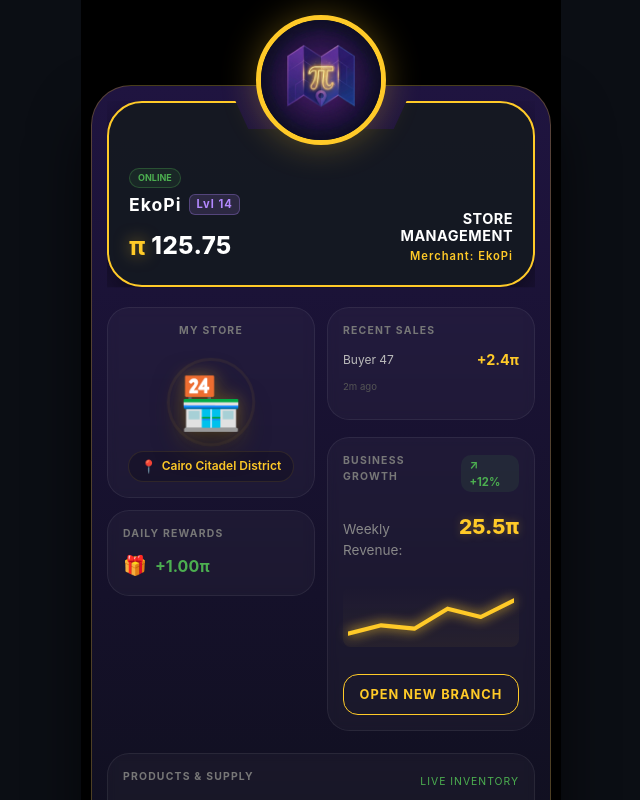
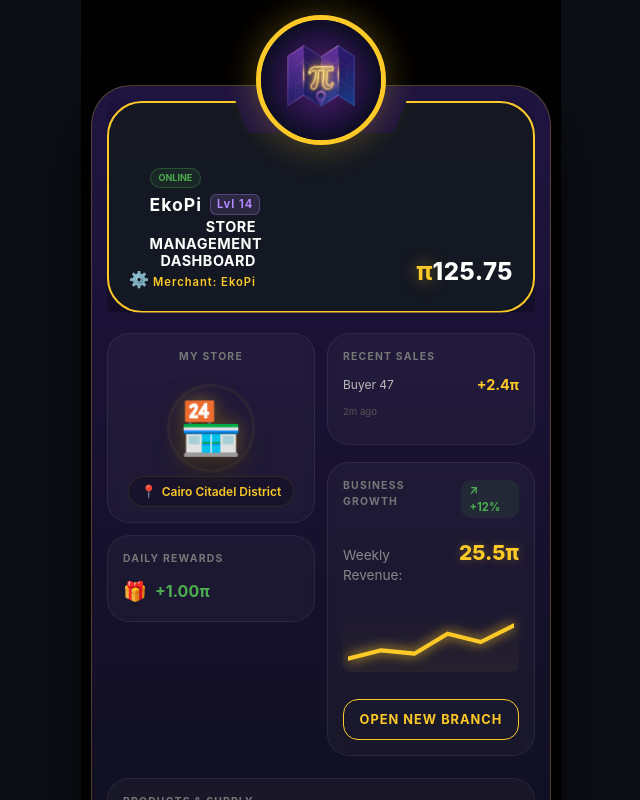
Before and after one commit to Maplypi-Official/maplypi-frontend, a React (Vite) app: page / in a window 1280 px wide. Shown: the top 800 px of the page, without its empty margins (319-959 px from the left). Built offline with nearby package versions, Linux system fonts and the light colour scheme; no server answers.

Commit message:
Update Header.tsx

```diff
--- a/src/components/Header/Header.tsx
+++ b/src/components/Header/Header.tsx
@@ -10,22 +10,29 @@ interface Props {
 
 const Header: React.FC<Props> = ({ userName, level, merchant, balance }) => (
   <header className="ts-header">
-    {/* الجهة اليسرى: معلومات المستخدم والرصيد */}
-    <div className="user-meta">
-      <div className="status-badge">ONLINE</div>
-      <h2 className="user-name-display">
-        {userName} <span className="lvl-tag">Lvl {level}</span>
-      </h2>
-      <div className="balance-container-header">
-        <span className="pi-icon-gold">π</span>
-        <span className="balance-amount">{balance}</span>
+    {/* أيقونة الإعدادات في الزاوية العلوية اليمنى */}
+    <div className="header-settings-gear">⚙️</div>
+
+    <div className="header-top-row">
+      {/* الجهة اليسرى: معلومات المستخدم */}
+      <div className="user-meta">
+        <div className="status-badge">ONLINE</div>
+        <h2 className="user-name-display">
+          {userName} <span className="lvl-tag">Lvl {level}</span>
+        </h2>
+      </div>
+
+      {/* الجهة اليمنى: عنوان الداشبورد */}
+      <div className="header-title-container">
+        <h3 className="dashboard-main-title">Store Management Dashboard</h3>
+        <p className="merchant-name-tag">Merchant: {merchant}</p>
       </div>
     </div>
 
-    {/* الجهة اليمنى: عنوان المتجر واسم التاجر */}
-    <div className="header-title-container">
-      <h3 className="dashboard-main-title">Store Management</h3>
-      <p className="merchant-name-tag">Merchant: {merchant}</p>
+    {/* منطقة الرصيد: ممركزة أسفل فتحة التاج */}
+    <div className="balance-section-center">
+      <span className="pi-icon-gold">π</span>
+      <span className="balance-amount">{balance}</span>
     </div>
   </header>
 );
```
